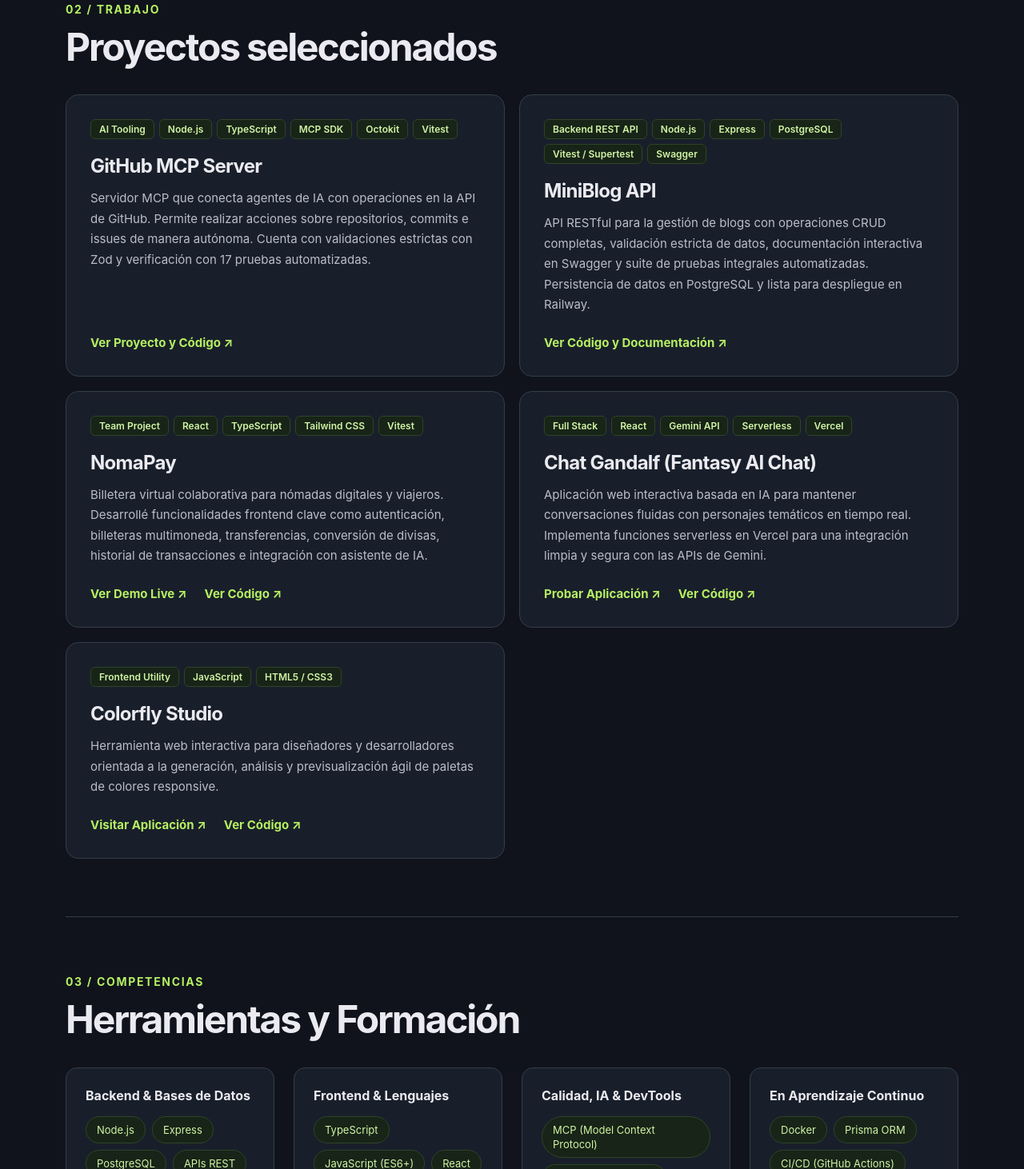
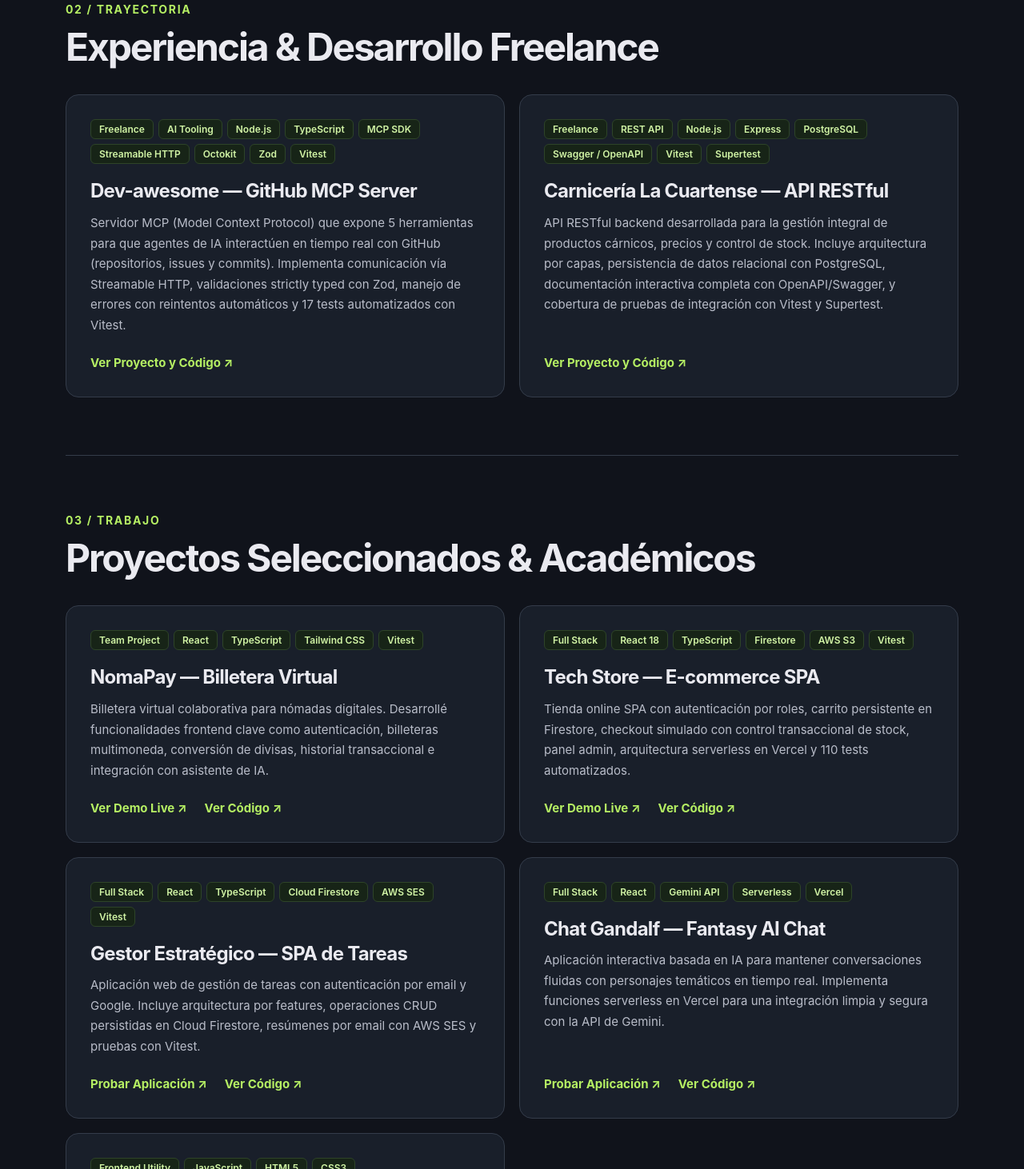
Before and after one commit to spataro787/mi-portfolio, a website: page index.html in a window 1280 px wide. Shown: the part 1338-2800 px from the top of the page at 80% size. Drawn offline with Linux system fonts and the light colour scheme.

Commit message:
feat: actualización de proyectos freelance y académicos en el portfolio

```diff
--- a/index.html
+++ b/index.html
@@ -46,6 +46,7 @@
 
         <div class="navlinks">
           <a href="#sobre-mi">Sobre mí</a>
+          <a href="#experiencia">Experiencia Freelance</a>
           <a href="#proyectos">Proyectos</a>
           <a href="#tecnologias">Skills & Formación</a>
           <a href="#contacto">Contacto</a>
@@ -99,15 +100,15 @@
 
           <a
             class="button"
-            href="https://drive.google.com/file/d/1jhQbhLlQkaGRPX-4KNaUtHHddc_22LnX/preview"
+            href=https://docs.google.com/document/d/1U8na31X8ttE_-TIvA2195fITSb0F7N8f-4W9YeHeqd0/edit?usp=sharing
             target="_blank"
             rel="noopener noreferrer"
           >
             Ver CV ↗
           </a>
 
-          <a class="button secondary" href="#proyectos">
-            Ver proyectos
+          <a class="button secondary" href="#experiencia">
+            Ver proyectos & experiencia
           </a>
 
           <!-- LINKEDIN -->
@@ -128,9 +129,7 @@
             >
               <path d="M20.45 2H3.55C2.69 2 2 2.68 2 3.52v16.96c0 .84.69 1.52 1.55 1.52h16.9c.86 0 1.55-.68 1.55-1.52V3.52c0-.84-.69-1.52-1.55-1.52ZM8.08 18.34H5.13V9.01h2.95v9.33ZM6.6 7.74a1.71 1.71 0 1 1 0-3.42 1.71 1.71 0 0 1 0 3.42Zm11.74 10.6h-2.94v-4.54c0-1.08-.02-2.47-1.5-2.47-1.5 0-1.73 1.17-1.73 2.39v4.62H9.22V9.01h2.83v1.27h.04c.39-.73 1.36-1.5 2.8-1.5 2.99 0 3.55 1.97 3.55 4.53v5.03Z"/>
             </svg>
-
           </a>
-
 
           <!-- GITHUB -->
           <a
@@ -150,9 +149,7 @@
             >
               <path d="M12 .8a11.2 11.2 0 0 0-3.54 21.83c.56.1.77-.24.77-.54v-2.1c-3.14.68-3.8-1.33-3.8-1.33-.5-1.28-1.22-1.62-1.22-1.62-1.02-.7.08-.69.08-.69 1.13.08 1.72 1.16 1.72 1.16 1 .1.77 2.06 3.04 1.48.1-.72.4-1.21.7-1.49-2.5-.28-5.13-1.25-5.13-5.56 0-1.23.44-2.23 1.16-3.02-.12-.28-.5-1.43.11-2.98 0 0 .95-.3 3.08 1.15a10.7 10.7 0 0 1 5.6 0c2.13-1.45 3.08-1.15 3.08-1.15.61 1.55.23 2.7.11 2.98.72.79 1.16 1.79 1.16 3.02 0 4.32-2.63 5.28-5.14 5.56.4.35.75 1.03.75 2.08v3.09c0 .3.2.65.78.54A11.2 11.2 0 0 0 12 .8Z"/>
             </svg>
-
           </a>
-
 
         </div>
       </div>
@@ -212,33 +209,32 @@
     </section>
 
 
-    <!-- PROYECTOS -->
-    <section id="proyectos">
+    <!-- EXPERIENCIA FREELANCE -->
+    <section id="experiencia">
 
-      <div class="section-label">02 / Trabajo</div>
-      <h2>Proyectos seleccionados</h2>
+      <div class="section-label">02 / Trayectoria</div>
+      <h2>Experiencia & Desarrollo Freelance</h2>
 
       <div class="grid">
 
-        <!-- PROYECTO 1 -->
+        <!-- FREELANCE 1: DEV-AWESOME -->
         <article class="card featured">
-
           <div class="card-badges">
+            <span class="badge">Freelance</span>
             <span class="badge">AI Tooling</span>
             <span class="badge">Node.js</span>
             <span class="badge">TypeScript</span>
             <span class="badge">MCP SDK</span>
+            <span class="badge">Streamable HTTP</span>
             <span class="badge">Octokit</span>
+            <span class="badge">Zod</span>
             <span class="badge">Vitest</span>
           </div>
 
-          <h3>GitHub MCP Server</h3>
+          <h3>Dev-awesome — GitHub MCP Server</h3>
 
           <p>
-            Servidor MCP que conecta agentes de IA con operaciones en
-            la API de GitHub. Permite realizar acciones sobre repositorios,
-            commits e issues de manera autónoma. Cuenta con validaciones
-            estrictas con Zod y verificación con 17 pruebas automatizadas.
+            Servidor MCP (Model Context Protocol) que expone 5 herramientas para que agentes de IA interactúen en tiempo real con GitHub (repositorios, issues y commits). Implementa comunicación vía Streamable HTTP, validaciones strictly typed con Zod, manejo de errores con reintentos automáticos y 17 tests automatizados con Vitest.
           </p>
 
           <div class="project-links">
@@ -250,48 +246,51 @@
               Ver Proyecto y Código ↗
             </a>
           </div>
-
         </article>
 
-
-        <!-- PROYECTO 2 -->
+        <!-- FREELANCE 2: CARNICERÍA LA CUARTENSE -->
         <article class="card featured">
-
           <div class="card-badges">
-            <span class="badge">Backend REST API</span>
+            <span class="badge">Freelance</span>
+            <span class="badge">REST API</span>
             <span class="badge">Node.js</span>
             <span class="badge">Express</span>
             <span class="badge">PostgreSQL</span>
-            <span class="badge">Vitest / Supertest</span>
-            <span class="badge">Swagger</span>
+            <span class="badge">Swagger / OpenAPI</span>
+            <span class="badge">Vitest</span>
+            <span class="badge">Supertest</span>
           </div>
 
-          <h3>MiniBlog API</h3>
+          <h3>Carnicería La Cuartense — API RESTful</h3>
 
           <p>
-            API RESTful para la gestión de blogs con operaciones CRUD
-            completas, validación estricta de datos, documentación
-            interactiva en Swagger y suite de pruebas integrales
-            automatizadas. Persistencia de datos en PostgreSQL y
-            lista para despliegue en Railway.
+            API RESTful backend desarrollada para la gestión integral de productos cárnicos, precios y control de stock. Incluye arquitectura por capas, persistencia de datos relacional con PostgreSQL, documentación interactiva completa con OpenAPI/Swagger, y cobertura de pruebas de integración con Vitest y Supertest.
           </p>
 
           <div class="project-links">
             <a
-              href="https://github.com/spataro787/miniblog-api"
+              href="https://github.com/spataro787"
               target="_blank"
               rel="noopener noreferrer"
             >
-              Ver Código y Documentación ↗
+              Ver Proyecto y Código ↗
             </a>
           </div>
-
         </article>
 
+      </div>
+    </section>
 
-        <!-- PROYECTO 3 -->
+<!-- PROYECTOS SELECCIONADOS -->
+    <section id="proyectos">
+
+      <div class="section-label">03 / Trabajo</div>
+      <h2>Proyectos Seleccionados & Académicos</h2>
+
+      <div class="grid">
+
+        <!-- PROYECTO 1: NOMAPAY -->
         <article class="card">
-
           <div class="card-badges">
             <span class="badge">Team Project</span>
             <span class="badge">React</span>
@@ -300,17 +299,13 @@
             <span class="badge">Vitest</span>
           </div>
 
-          <h3>NomaPay</h3>
+          <h3>NomaPay — Billetera Virtual</h3>
 
           <p>
-            Billetera virtual colaborativa para nómadas digitales y viajeros.
-            Desarrollé funcionalidades frontend clave como autenticación,
-            billeteras multimoneda, transferencias, conversión de divisas,
-            historial de transacciones e integración con asistente de IA.
+            Billetera virtual colaborativa para nómadas digitales. Desarrollé funcionalidades frontend clave como autenticación, billeteras multimoneda, conversión de divisas, historial transaccional e integración con asistente de IA.
           </p>
 
           <div class="project-links">
-
             <a
               href="https://noma-pay-frontend.vercel.app/"
               target="_blank"
@@ -326,15 +321,86 @@
             >
               Ver Código ↗
             </a>
-
           </div>
-
         </article>
 
 
-        <!-- PROYECTO 4 -->
+        <!-- PROYECTO 2: TECH STORE -->
         <article class="card">
+          <div class="card-badges">
+            <span class="badge">Full Stack</span>
+            <span class="badge">React 18</span>
+            <span class="badge">TypeScript</span>
+            <span class="badge">Firestore</span>
+            <span class="badge">AWS S3</span>
+            <span class="badge">Vitest</span>
+          </div>
 
+          <h3>Tech Store — E-commerce SPA</h3>
+
+          <p>
+            Tienda online SPA con autenticación por roles, carrito persistente en Firestore, checkout simulado con control transaccional de stock, panel admin, arquitectura serverless en Vercel y 110 tests automatizados.
+          </p>
+
+          <div class="project-links">
+            <a
+              href="https://tech-store-five-ecru.vercel.app/"
+              target="_blank"
+              rel="noopener noreferrer"
+            >
+              Ver Demo Live ↗
+            </a>
+
+            <a
+              href="https://github.com/spataro787/tech-store"
+              target="_blank"
+              rel="noopener noreferrer"
+            >
+              Ver Código ↗
+            </a>
+          </div>
+        </article>
+
+
+        <!-- PROYECTO 3: GESTOR ESTRATÉGICO -->
+        <article class="card">
+          <div class="card-badges">
+            <span class="badge">Full Stack</span>
+            <span class="badge">React</span>
+            <span class="badge">TypeScript</span>
+            <span class="badge">Cloud Firestore</span>
+            <span class="badge">AWS SES</span>
+            <span class="badge">Vitest</span>
+          </div>
+
+          <h3>Gestor Estratégico — SPA de Tareas</h3>
+
+          <p>
+            Aplicación web de gestión de tareas con autenticación por email y Google. Incluye arquitectura por features, operaciones CRUD persistidas en Cloud Firestore, resúmenes por email con AWS SES y pruebas con Vitest.
+          </p>
+
+          <div class="project-links">
+            <a
+              href="https://proyecto-m4-agustin-spataro-rwdm.vercel.app/"
+              target="_blank"
+              rel="noopener noreferrer"
+            >
+              Probar Aplicación ↗
+            </a>
+
+            <a
+              href="https://github.com/spataro787"
+              target="_blank"
+              rel="noopener noreferrer"
+            >
+              Ver Código ↗
+            </a>
+          </div>
+        </article>
+
+
+        <!-- PROYECTO 4: CHAT GANDALF -->
+        <article class="card">
           <div class="card-badges">
             <span class="badge">Full Stack</span>
             <span class="badge">React</span>
@@ -343,17 +409,13 @@
             <span class="badge">Vercel</span>
           </div>
 
-          <h3>Chat Gandalf (Fantasy AI Chat)</h3>
+          <h3>Chat Gandalf — Fantasy AI Chat</h3>
 
           <p>
-            Aplicación web interactiva basada en IA para mantener
-            conversaciones fluidas con personajes temáticos en tiempo real.
-            Implementa funciones serverless en Vercel para una integración
-            limpia y segura con las APIs de Gemini.
+            Aplicación interactiva basada en IA para mantener conversaciones fluidas con personajes temáticos en tiempo real. Implementa funciones serverless en Vercel para una integración limpia y segura con la API de Gemini.
           </p>
 
           <div class="project-links">
-
             <a
               href="https://proyecto-m3-spataro-agustin-fs-ft-7.vercel.app/"
               target="_blank"
@@ -369,31 +431,26 @@
             >
               Ver Código ↗
             </a>
-
           </div>
-
         </article>
 
 
-        <!-- PROYECTO 5 -->
+        <!-- PROYECTO 5: COLORFLY STUDIO -->
         <article class="card">
-
           <div class="card-badges">
             <span class="badge">Frontend Utility</span>
             <span class="badge">JavaScript</span>
-            <span class="badge">HTML5 / CSS3</span>
+            <span class="badge">HTML5</span>
+            <span class="badge">CSS3</span>
           </div>
 
-          <h3>Colorfly Studio</h3>
+          <h3>Colorfly Studio — Paletas de Color</h3>
 
           <p>
-            Herramienta web interactiva para diseñadores y desarrolladores
-            orientada a la generación, análisis y previsualización ágil
-            de paletas de colores responsive.
+            Herramienta web interactiva para diseñadores y desarrolladores orientada a la generación, análisis y previsualización ágil de paletas de colores responsive con interfaz dinámica en JavaScript.
           </p>
 
           <div class="project-links">
-
             <a
               href="https://spataro787.github.io/colorfly-studio/"
               target="_blank"
@@ -409,9 +466,7 @@
             >
               Ver Código ↗
             </a>
-
           </div>
-
         </article>
 
       </div>
@@ -421,7 +476,7 @@
     <!-- SKILLS Y FORMACIÓN -->
     <section id="tecnologias">
 
-      <div class="section-label">03 / Competencias</div>
+      <div class="section-label">04 / Competencias</div>
       <h2>Herramientas y Formación</h2>
 
       <div class="skills-columns">
@@ -527,7 +582,7 @@
 
       <div class="contact">
 
-        <div class="section-label">04 / Contacto</div>
+        <div class="section-label">05 / Contacto</div>
         <h2>Conectemos</h2>
 
         <p>
@@ -581,9 +636,7 @@
             >
               <path d="M20.52 3.48A11.8 11.8 0 0 0 12.08 0C5.5 0 .15 5.35.15 11.93c0 2.1.55 4.15 1.6 5.96L.05 24l6.27-1.64a11.9 11.9 0 0 0 5.76 1.47h.01c6.58 0 11.93-5.35 11.93-11.93 0-3.19-1.24-6.19-3.5-8.42ZM12.08 21.8a9.9 9.9 0 0 1-5.05-1.38l-.36-.21-3.72.97.99-3.63-.24-.37a9.85 9.85 0 0 1-1.52-5.25c0-5.47 4.45-9.92 9.92-9.92 2.65 0 5.14 1.03 7.01 2.91a9.86 9.86 0 0 1 2.91 7.01c0 5.47-4.45 9.92-9.92 9.92Zm5.44-7.43c-.3-.15-1.77-.87-2.04-.97-.27-.1-.47-.15-.67.15-.2.3-.77.97-.94 1.17-.17.2-.35.22-.65.07-.3-.15-1.26-.46-2.4-1.47-.89-.79-1.49-1.77-1.66-2.07-.17-.3-.02-.46.13-.61.14-.13.3-.35.45-.52.15-.17.2-.3.3-.5.1-.2.05-.37-.02-.52-.07-.15-.67-1.62-.92-2.22-.24-.58-.48-.5-.67-.51l-.57-.01c-.2 0-.52.07-.79.37-.27.3-1.04 1.02-1.04 2.49s1.07 2.89 1.22 3.09c.15.2 2.1 3.2 5.09 4.49.71.31 1.27.5 1.7.64.71.23 1.36.2 1.87.12.57-.08 1.77-.72 2.02-1.42.25-.7.25-1.3.17-1.42-.08-.13-.27-.2-.57-.35Z"/>
             </svg>
-
-
-     54 9 3512309202 ↗
+            +54 9 3512309202 ↗
           </a>
 
 
@@ -605,7 +658,6 @@
             >
               <path d="M20.45 2H3.55C2.69 2 2 2.68 2 3.52v16.96c0 .84.69 1.52 1.55 1.52h16.9c.86 0 1.55-.68 1.55-1.52V3.52c0-.84-.69-1.52-1.55-1.52ZM8.08 18.34H5.13V9.01h2.95v9.33ZM6.6 7.74a1.71 1.71 0 1 1 0-3.42 1.71 1.71 0 0 1 0 3.42Zm11.74 10.6h-2.94v-4.54c0-1.08-.02-2.47-1.5-2.47-1.5 0-1.73 1.17-1.73 2.39v4.62H9.22V9.01h2.83v1.27h.04c.39-.73 1.36-1.5 2.8-1.5 2.99 0 3.55 1.97 3.55 4.53v5.03Z"/>
             </svg>
-
           </a>
 
 
@@ -627,10 +679,11 @@
             >
               <path d="M12 .8a11.2 11.2 0 0 0-3.54 21.83c.56.1.77-.24.77-.54v-2.1c-3.14.68-3.8-1.33-3.8-1.33-.5-1.28-1.22-1.62-1.22-1.62-1.02-.7.08-.69.08-.69 1.13.08 1.72 1.16 1.72 1.16 1 .1.77 2.06 3.04 1.48.1-.72.4-1.21.7-1.49-2.5-.28-5.13-1.25-5.13-5.56 0-1.23.44-2.23 1.16-3.02-.12-.28-.5-1.43.11-2.98 0 0 .95-.3 3.08 1.15a10.7 10.7 0 0 1 5.6 0c2.13-1.45 3.08-1.15 3.08-1.15.61 1.55.23 2.7.11 2.98.72.79 1.16 1.79 1.16 3.02 0 4.32-2.63 5.28-5.14 5.56.4.35.75 1.03.75 2.08v3.09c0 .3.2.65.78.54A11.2 11.2 0 0 0 12 .8Z"/>
             </svg>
-
           </a>
 
         </div>
+      </div>
+
     </section>
 
   </main>
@@ -705,7 +758,6 @@
     function updateThemeButton() {
       const isLight = root.classList.contains("light-mode");
 
-      // El ícono indica el tema al que se puede cambiar.
       themeToggle.textContent = isLight ? "🌙" : "☀️";
 
       themeToggle.setAttribute(
```
Lines whose indentation alone changed are shown as unchanged.
